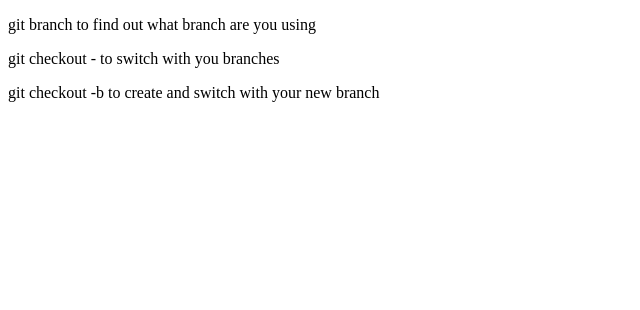
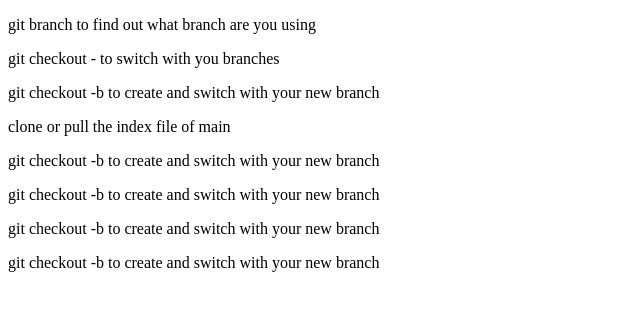
Before and after one commit to Tikwilicious/push, a plain HTML site: page index.html in a window 1280 px wide. Shown: the whole page, without its empty margins (0-640 px from the left). Drawn offline with Linux system fonts and the light colour scheme.

Commit message:
this is updated

```diff
--- a/index.html
+++ b/index.html
@@ -12,5 +12,10 @@
     <P>git branch to find out what branch are you using</P>
     <p>git checkout - to switch with you branches</p>
     <p>git checkout -b  to create and switch with your new branch</p>
+    <p>clone or pull the index file of main</p>
+    <p>git checkout -b  to create and switch with your new branch</p>
+    <p>git checkout -b  to create and switch with your new branch</p>
+    <p>git checkout -b  to create and switch with your new branch</p>
+    <p>git checkout -b  to create and switch with your new branch</p>
 </body>
 </html>
```
